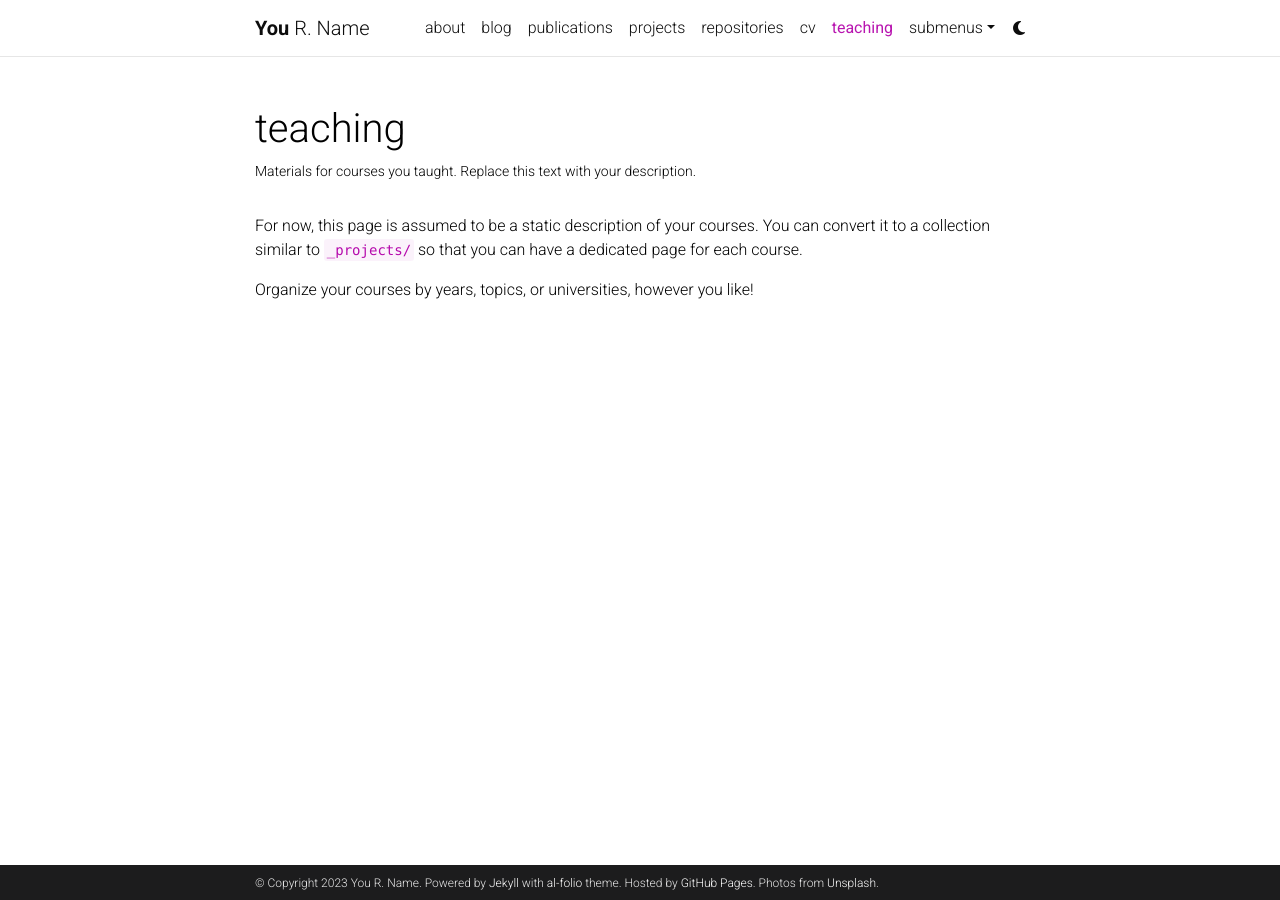
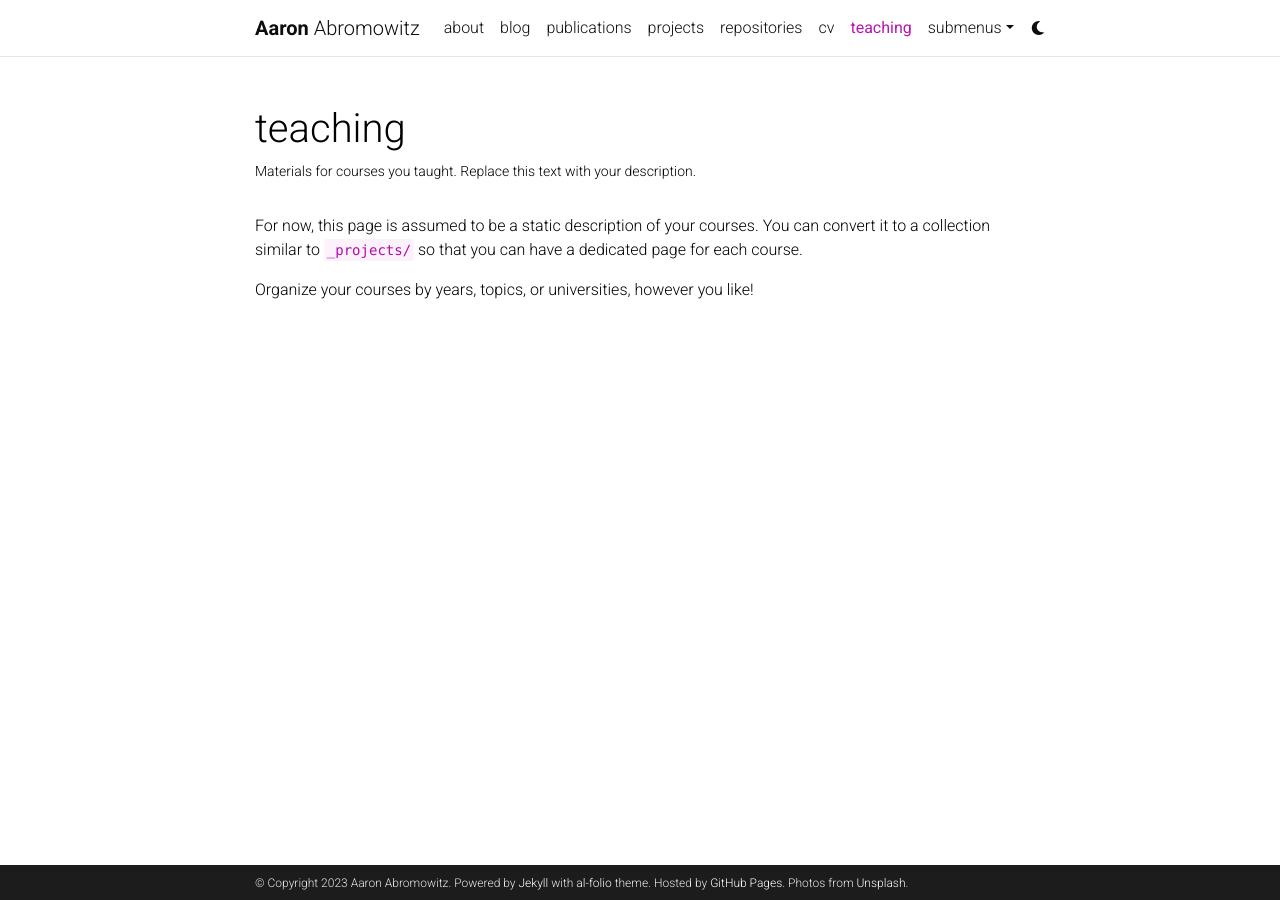
Before and after one commit to aabromowitz/aabromowitz.github.io, a Jekyll site: the page built from _pages/teaching.md, in a window 1280 px wide. Built offline with Jekyll 4.4.1, drawn with Linux system fonts in a browser that asks for light colours; comment, search, counter and statistics services are not loaded; a style sheet for code colours, icons or effects is not loaded.

Commit message:
Adding my name to yaml file

```diff
--- a/_config.yml
+++ b/_config.yml
@@ -3,10 +3,10 @@
 # -----------------------------------------------------------------------------
 
 title: blank # the website title (if blank, full name will be used instead)
-first_name: You
-middle_name: R.
-last_name: Name
-email: you@example.com
+first_name: Aaron
+middle_name:
+last_name: Abromowitz
+email: aabromowitz@gmail.com
 description: > # the ">" symbol means to ignore newlines until "footer_text:"
   A simple, whitespace theme for academics. Based on [*folio](https://github.com/bogoli/-folio) design.
 footer_text: >
@@ -18,8 +18,8 @@
 lang: en # the language of your site (for example: en, fr, cn, ru, etc.)
 icon: ⚛️  # the emoji used as the favicon (alternatively, provide image name in /assets/img/)
 
-url: https://alshedivat.github.io # the base hostname & protocol for your site
-baseurl: /al-folio # the subpath of your site, e.g. /blog/
+url: https://aabromowitz.github.io # the base hostname & protocol for your site
+baseurl: # the subpath of your site, e.g. /blog/
 last_updated: false # set to true if you want to display last updated in the footer
 impressum_path:  # set to path to include impressum link in the footer, use the same path as permalink in a page, helps to conform with EU GDPR
 
```
